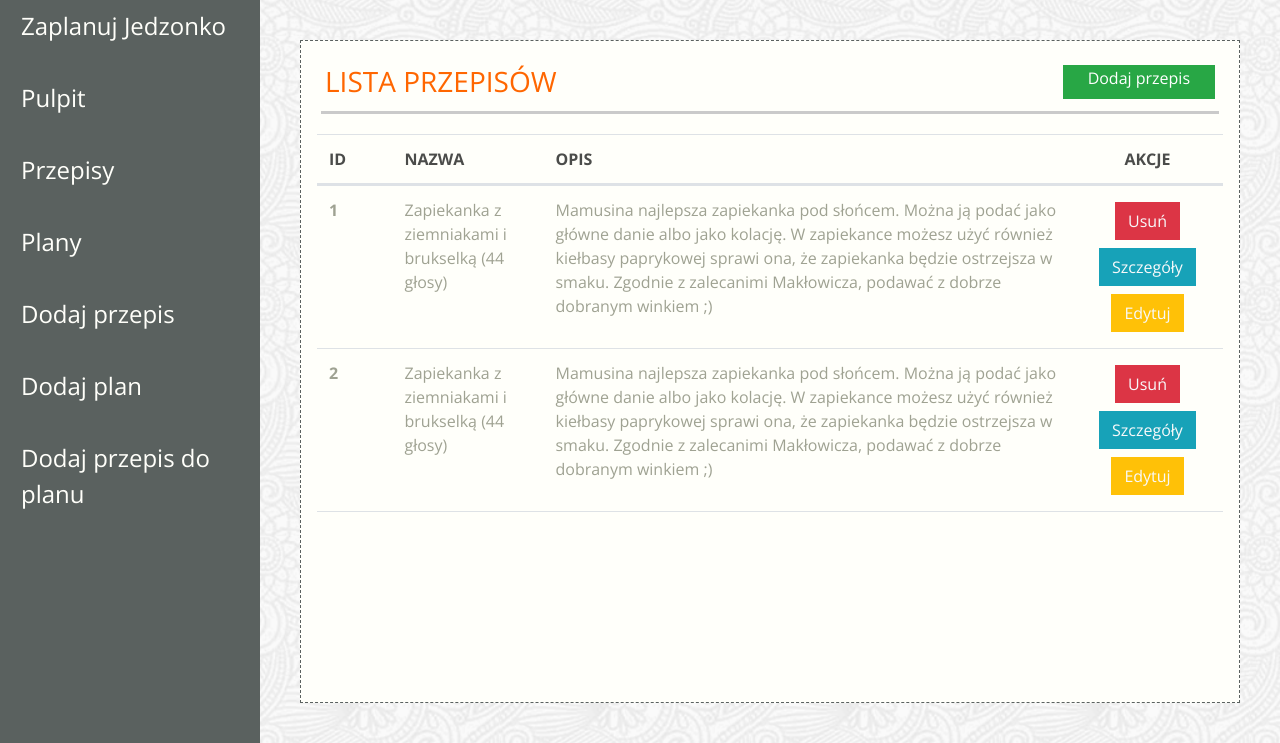
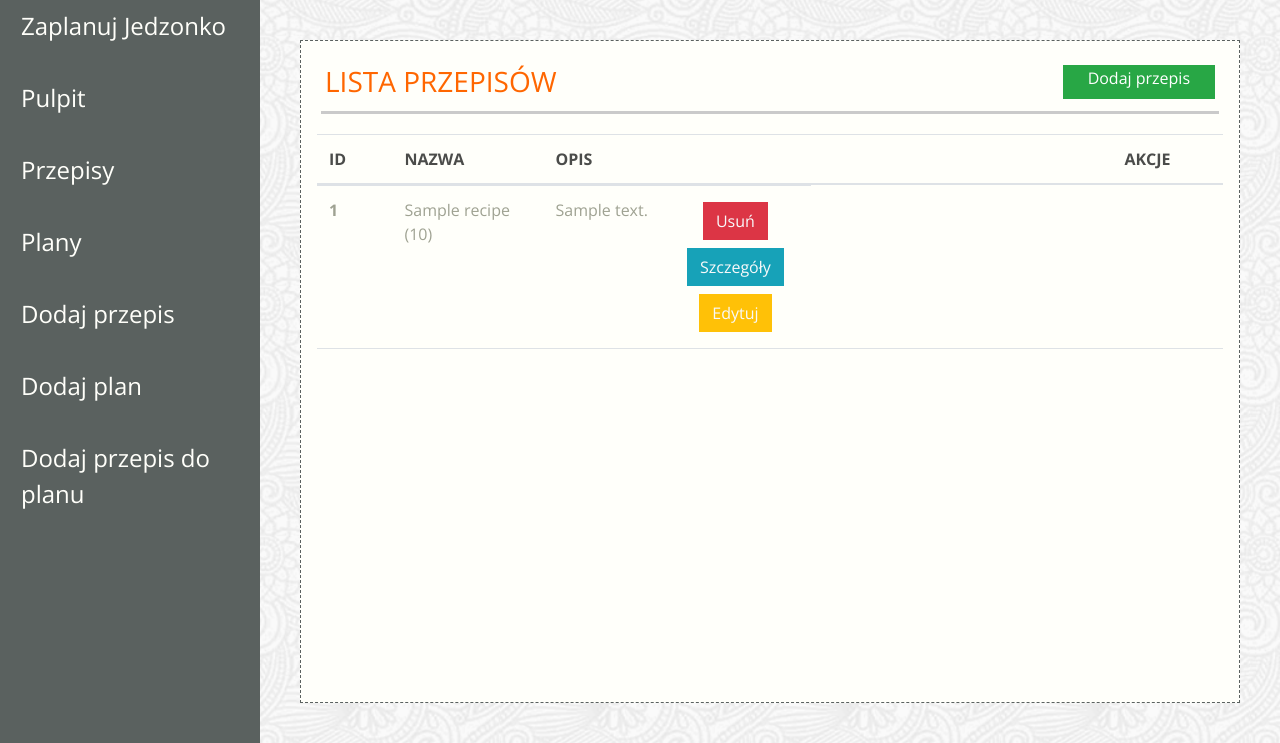
Before and after one commit to mateuszg1989/Jedzonko_scrum_project, a Django app: template jedzonko/templates/app-recipes.html in a window 1280 px wide. Shown: the part 84-827 px from the top of the page. Run offline with Django 3.2, Linux system fonts and the light colour scheme; the template is opened without the code that fills it: most values are stand-ins (such as "Sample title", 1, 10 or a date in 2020); some libraries are stand-ins or nearby versions; some web fonts are replaced.

Commit message:
task 3.1

```diff
--- a/jedzonko/templates/app-recipes.html
+++ b/jedzonko/templates/app-recipes.html
@@ -21,47 +21,48 @@
         </tr>
         </thead>
         <tbody class="text-color-lighter">
+        {% for recipe in recipe %}
         <tr class="d-flex">
-            <th scope="row" class="col-1">1</th>
+            <th scope="row" class="col-1">{{ recipe.id }}</th>
             <td class="col-2">
-                Zapiekanka z ziemniakami i brukselką (44 głosy)
+                {{ recipe.name }} ({{ recipe.votes }})
             </td>
-            <td clas="col-7">Mamusina najlepsza zapiekanka pod słońcem. Można ją
-                podać jako główne danie albo jako kolację. W zapiekance możesz
-                użyć również kiełbasy paprykowej sprawi ona, że zapiekanka
-                będzie ostrzejsza w smaku. Zgodnie z zalecanimi Makłowicza,
-                podawać z dobrze dobranym winkiem ;)
-            </td>
-            <td class="col-2 d-flex align-items-center justify-content-center flex-wrap">
+            <td clas="col-7">{{ recipe.description }}</td>
+
+            <td class="col-2 d-flex align-items-right justify-content-center flex-wrap center">
                 <a href="#"
                    class="btn btn-danger rounded-0 text-light m-1">Usuń</a>
-                <a href="/app-recipe-details.html"
+                <a href="/recipe/{{ recipe.id }}"
                    class="btn btn-info rounded-0 text-light m-1">Szczegóły</a>
                 <a href="/app-edit-recipe.html"
                    class="btn btn-warning rounded-0 text-light m-1">Edytuj</a>
             </td>
         </tr>
-        <tr class="d-flex">
-            <th scope="row" class="col-1">2</th>
-            <td class="col-2">
-                Zapiekanka z ziemniakami i brukselką (44 głosy)
-            </td>
-            <td clas="col-7">Mamusina najlepsza zapiekanka pod słońcem. Można ją
-                podać jako główne danie albo jako kolację. W zapiekance możesz
-                użyć również kiełbasy paprykowej sprawi ona, że zapiekanka
-                będzie ostrzejsza w smaku. Zgodnie z zalecanimi Makłowicza,
-                podawać z dobrze dobranym winkiem ;)
-            </td>
-            <td class="col-2 d-flex align-items-center justify-content-center flex-wrap">
-                <a href="#"
-                   class="btn btn-danger rounded-0 text-light m-1">Usuń</a>
-                <a href="/app-recipe-details.html"
-                   class="btn btn-info rounded-0 text-light m-1">Szczegóły</a>
-                <a href="/app-edit-recipe.html"
-                   class="btn btn-warning rounded-0 text-light m-1">Edytuj</a>
-            </td>
-        </tr>
+        {% endfor %}
         </tbody>
     </table>
-</div>
+
+    {% if is_paginated %}
+
+        <ul class="pagination">
+    {% if page_obj.has_previous %}
+            <li><a href="?page={{ page_obj.previous_page_number }}"> < poprzednia </a></li>
+    {% endif %}
+
+    {% for i in paginator.page_range %}
+        {% if page_obj.number == i %}
+            <li class="active"><span> {{ i }} <span class="sr-only">| (current) |</span></span></li>
+        {% else %}
+            <li><a href="?page={{ i }}">| {{ i }} |</a></li>
+        {% endif %}
+    {% endfor %}
+
+    {% if page_obj.has_next %}
+            <li><a href="?page={{ page_obj.next_page_number }}"> następna > </a></li>
+    {% else %}
+            <li class="disabled"><span>&raquo;</span></li>
+    {% endif %}
+        </ul>
+    {% endif %}
+    </div>
 {% endblock content %}
```
Also changed, not shown: jedzonko/views.py (+18 -8 lines).
